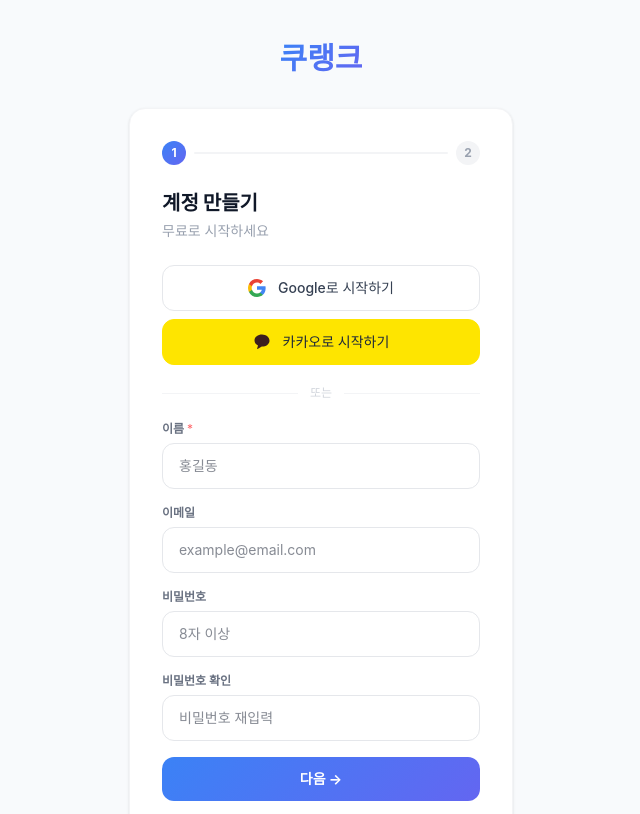
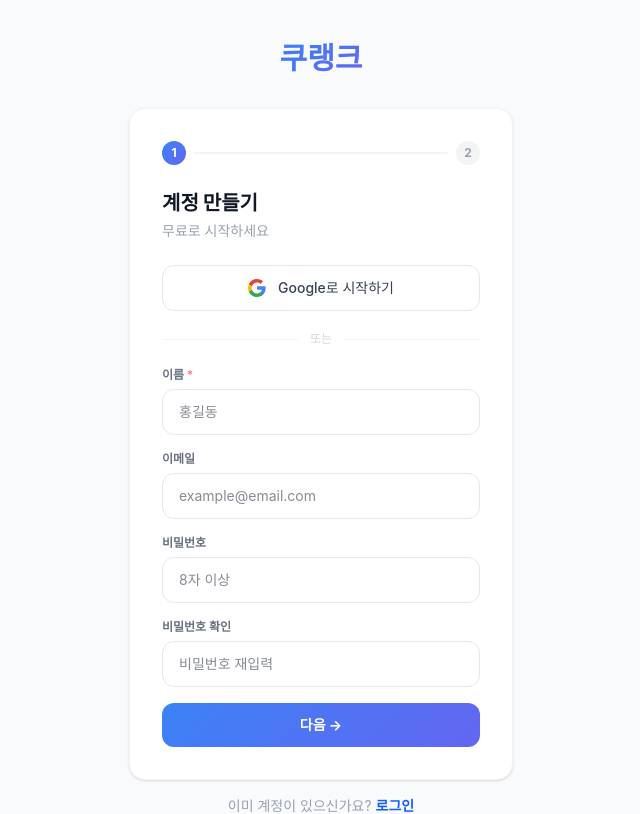
Before and after one commit to leesegyu/curank, a Next.js app: page /signup in a window 1280 px wide. Shown: the top 814 px of the page, without its empty margins (319-959 px from the left). Built offline with nearby package versions, Linux system fonts and the light colour scheme.

Commit message:
chore: 카카오 로그인 버튼 비활성화 (주석 처리, 재활성화 가능)
Co-Authored-By: Claude Opus 4.6 (1M context) <noreply@anthropic.com>

```diff
--- a/app/login/page.tsx
+++ b/app/login/page.tsx
@@ -96,7 +96,8 @@ function LoginForm() {
               </svg>
               Google로 로그인
             </button>
-            <button
+            {/* 카카오 로그인 — 비활성화 (필요 시 주석 해제) */}
+            {/* <button
               type="button"
               onClick={() => signIn("kakao", { callbackUrl })}
               className="w-full flex items-center justify-center gap-3 py-3 rounded-xl border text-sm font-medium text-gray-800 hover:opacity-90 transition-opacity"
@@ -106,7 +107,7 @@ function LoginForm() {
                 <path d="M9 1.5C4.86 1.5 1.5 4.136 1.5 7.4c0 2.1 1.392 3.938 3.488 4.983l-.888 3.314c-.078.292.263.524.512.347L8.82 13.56c.058.004.117.006.18.006 4.14 0 7.5-2.636 7.5-5.9S13.14 1.5 9 1.5Z" fill="#3C1E1E"/>
               </svg>
               카카오로 로그인
-            </button>
+            </button> */}
           </div>
 
           <div className="flex items-center gap-3 mb-5">
--- a/app/signup/page.tsx
+++ b/app/signup/page.tsx
@@ -156,7 +156,8 @@ export default function SignupPage() {
                   </svg>
                   Google로 시작하기
                 </button>
-                <button
+                {/* 카카오 로그인 — 비활성화 (필요 시 주석 해제) */}
+                {/* <button
                   type="button"
                   onClick={() => signIn("kakao", { callbackUrl: "/" })}
                   className="w-full flex items-center justify-center gap-3 py-3 rounded-xl border border-gray-200 text-sm font-medium text-gray-800 hover:bg-yellow-50 transition-colors"
@@ -166,7 +167,7 @@ export default function SignupPage() {
                     <path d="M9 1.5C4.86 1.5 1.5 4.136 1.5 7.4c0 2.1 1.392 3.938 3.488 4.983l-.888 3.314c-.078.292.263.524.512.347L8.82 13.56c.058.004.117.006.18.006 4.14 0 7.5-2.636 7.5-5.9S13.14 1.5 9 1.5Z" fill="#3C1E1E"/>
                   </svg>
                   카카오로 시작하기
-                </button>
+                </button> */}
               </div>
 
               <div className="flex items-center gap-3 mb-5">
```
